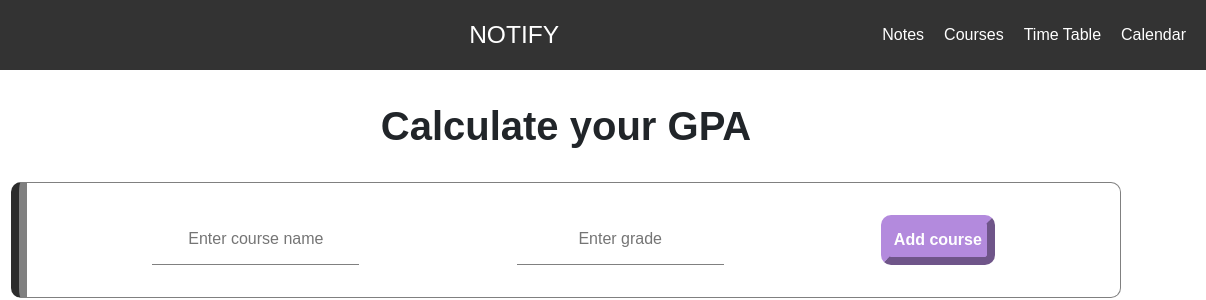
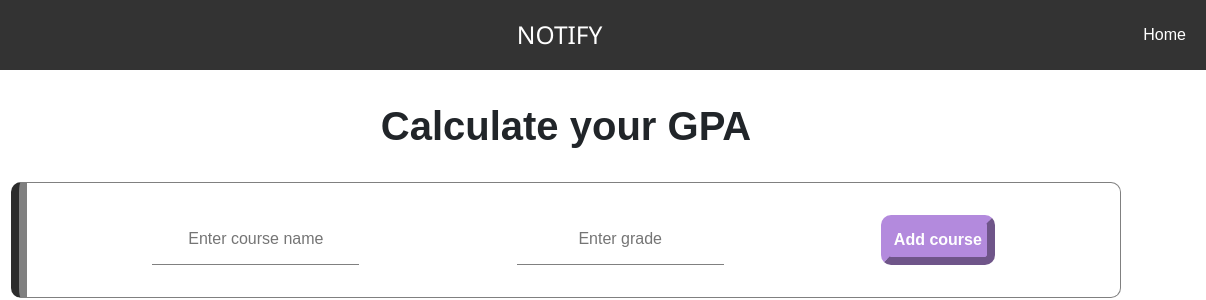
Before and after one commit to InternetMadeCoder/Note-Managing-Software, a plain HTML site: page gpa/gpa.html in a window 1280 px wide. Shown: the top 300 px of the page, 74-1280 px from the left. Drawn offline with nearby package versions, Linux system fonts and the light colour scheme.

Commit message:
Fix GPA navbar

```diff
--- a/gpa/gpa.html
+++ b/gpa/gpa.html
@@ -14,18 +14,13 @@
         <header>
             <nav>
                 <div class="logo">
-                    <a href="../notes/notes.html">
-                        <img src="../logo.png" alt="logo">
-                    </a>
+                    <img src="../logo.png" alt="logo">
                 </div>
                 <div class="logo-name">
-                    <div class="indented-text">NOTIFY</div>
+                    NOTIFY
                 </div>
                 <div class="nav-links">
-                    <a href="../notes/notes.html">Notes</a>
-                    <a href="../courses/courses.html">Courses</a>
-                    <a href="../timetable/timetable.html">Time Table</a>
-                    <a href="../calendar/calendar.html">Calendar</a>
+                    <a href="../main/main.html">Home</a>
                 </div>
             </nav>
         </header>
```
Also changed, not shown: main/main.html (+1 -0 lines).
